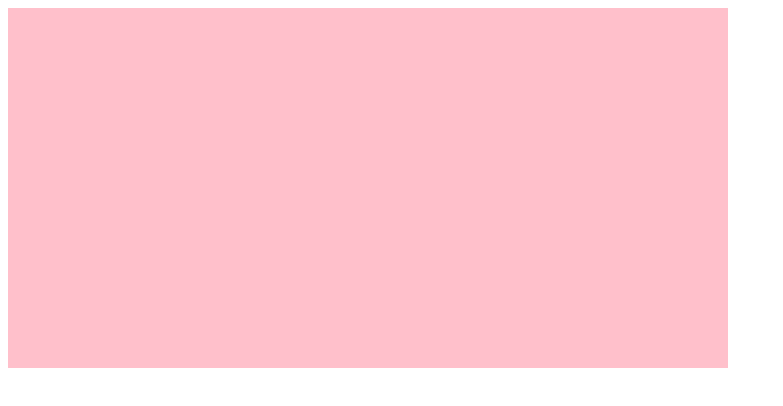
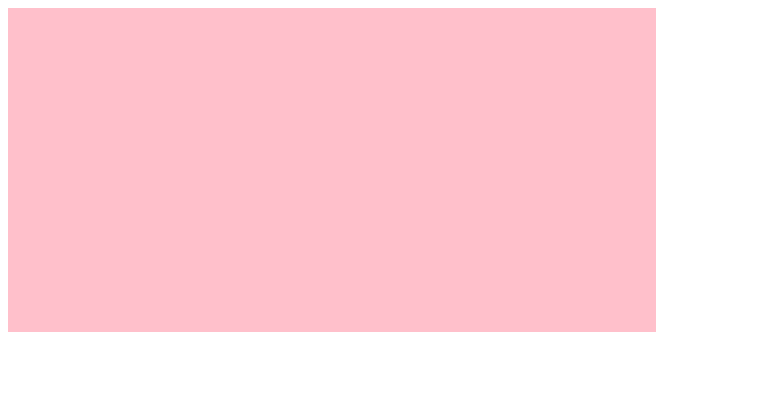
Before and after one commit to Splodge23/Light, a plain HTML site: page index.html in a window 1280 px wide. Shown: the whole page, without its empty margins (0-783 px from the left). Drawn offline with Linux system fonts and the light colour scheme.

Commit message:
Update index.html

```diff
--- a/index.html
+++ b/index.html
@@ -3,7 +3,7 @@
         <title> Light </title>
     </head>
     <body>
-        <canvas id=myCanvas width=720 height=360 style="background-color: Pink;" onclick="Go()"> </canvas>
+        <canvas id=myCanvas width=648 height=324 style="background-color: Pink;" onclick="Go()"> </canvas>
         <script>
         var ctx = myCanvas.getContext("2d");
         function Pink(){
```
